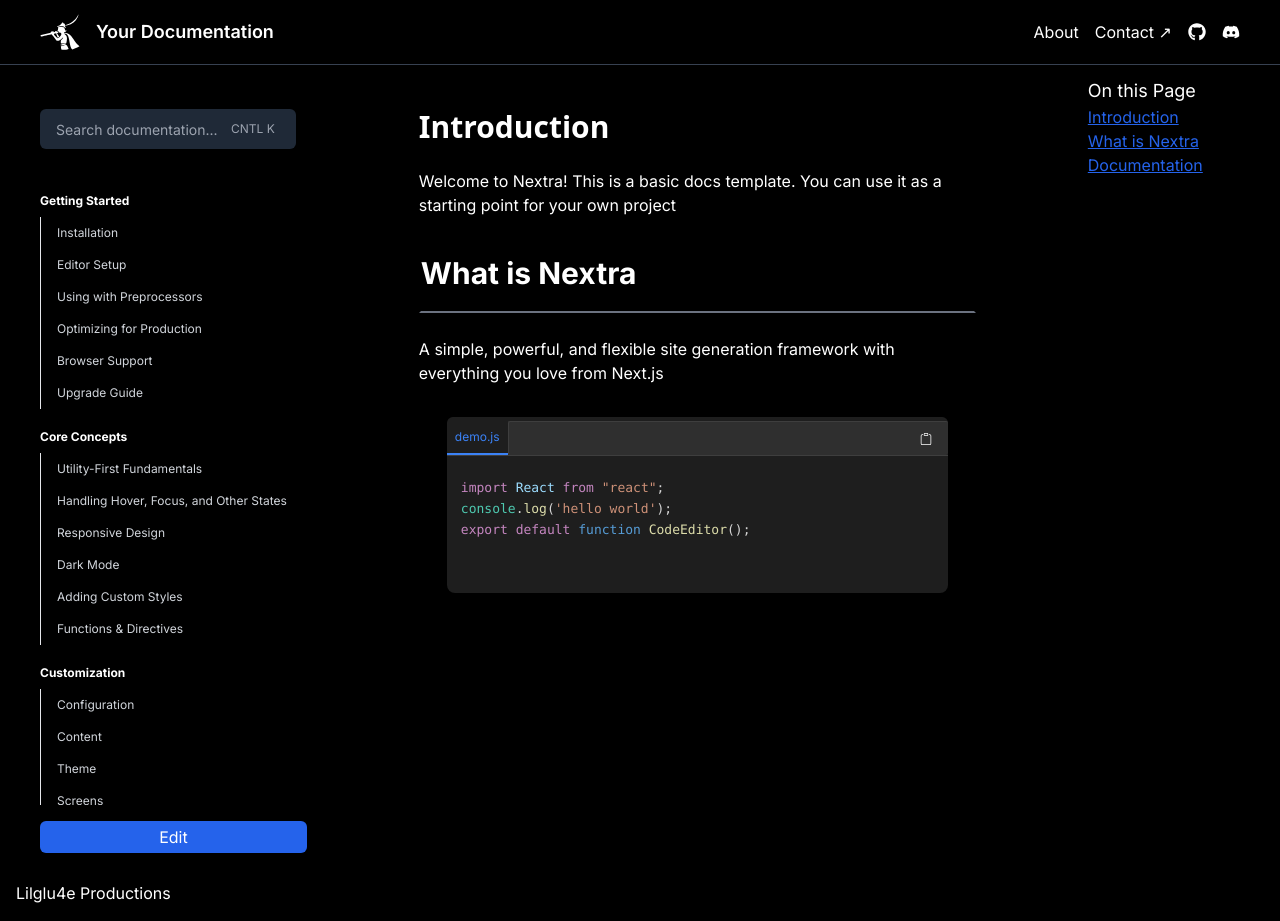
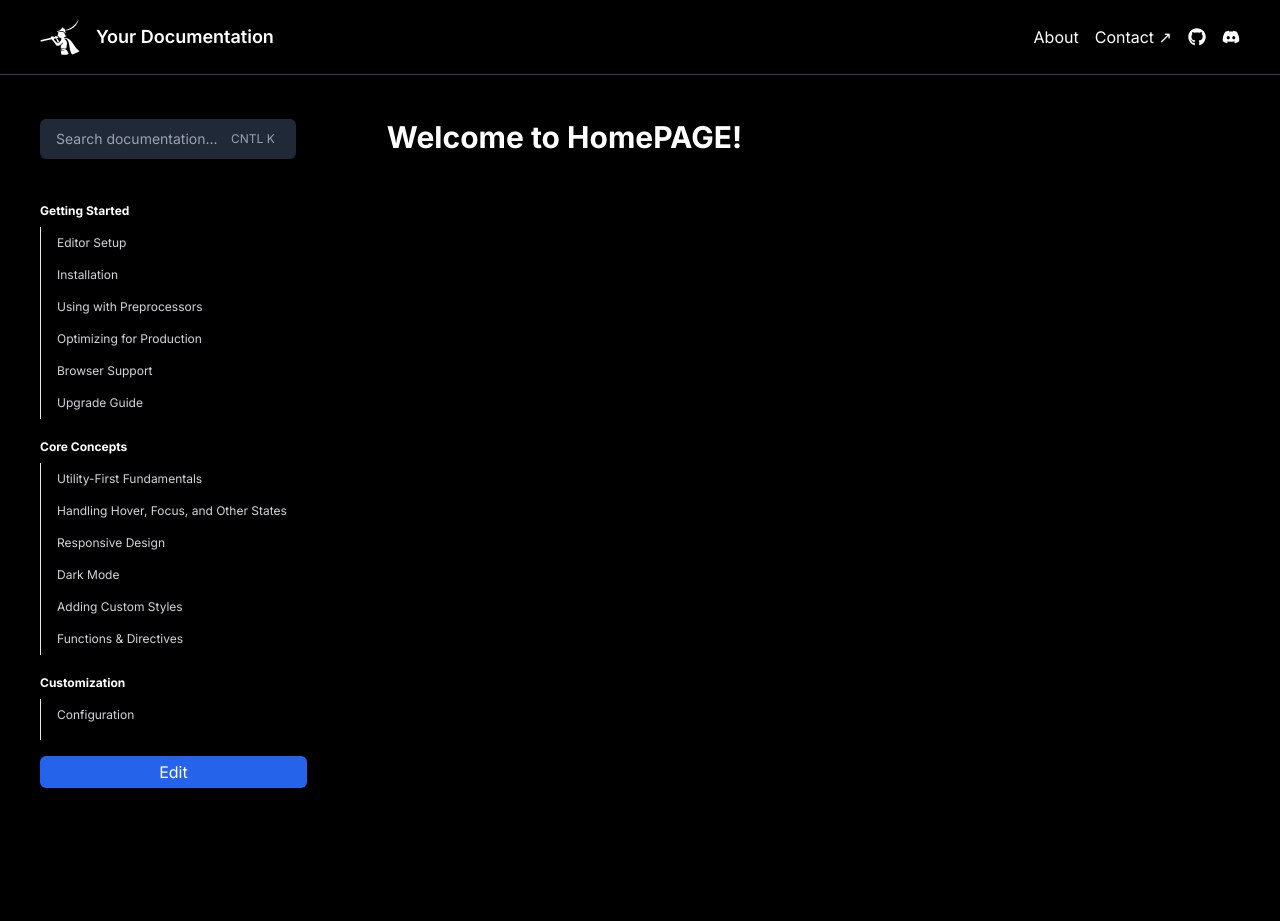
Before and after one commit to mohammadsarraf/next_template_1, a Next.js app: page / in a window 1280 px wide. After the commit the page ends 800 px from the top, so only its background shows below. Built offline with nearby package versions, Linux system fonts and the light colour scheme.

Commit message:
build fix

```diff
--- /dev/null
+++ b/data.json
@@ -0,0 +1,41 @@
+[
+    {
+        "Topic": "Getting Started",
+        "key": "Getting Started",
+        "Children": [
+            { "key": "2", "value": "Editor Setup", "content": "yepppppp" },
+            { "key": "1", "value": "Installation", "content": "Yoooo this is actually working!" },
+
+            { "key": "3", "value": "Using with Preprocessors", "content": "Hello3" },
+            { "key": "4", "value": "Optimizing for Production", "content": "Hello4" },
+            { "key": "5", "value": "Browser Support", "content": "Hello5" },
+            { "key": "6", "value": "Upgrade Guide", "content": "Hello6" }
+        ]
+    },
+    {
+        "Topic": "Core Concepts",
+        "key": "Core Concepts",
+        "Children": [
+            { "key": "1", "value": "Utility-First Fundamentals", "content": "Hello1" },
+            { "key": "2", "value": "Handling Hover, Focus, and Other States", "content": "Hello1" },
+            { "key": "3", "value": "Responsive Design", "content": "Hello1" },
+            { "key": "4", "value": "Dark Mode", "content": "Hello1" },
+            { "key": "5", "value": "Adding Custom Styles", "content": "Hello1" },
+            { "key": "6", "value": "Functions & Directives", "content": "Hello1" }
+        ]
+    },
+    {
+        "Topic": "Customization",
+        "key": "Customization",
+        "Children": [
+            { "key": "1", "value": "Configuration", "content": "Hello1" },
+            { "key": "2", "value": "Content", "content": "Hello1" },
+            { "key": "3", "value": "Theme", "content": "Hello1" },
+            { "key": "4", "value": "Screens", "content": "Hello1" },
+            { "key": "5", "value": "Colors", "content": "Hello1" },
+            { "key": "6", "value": "Spacing", "content": "Hello1" },
+            { "key": "7", "value": "Plugins", "content": "Hello1" },
+            { "key": "8", "value": "Presets", "content": "Hello1" }
+        ]
+    }
+]
--- a/src/app/Chats/page.tsx
+++ b/src/app/Chats/page.tsx
@@ -1,16 +1,21 @@
 'use client'
-import Head from "next/head";
 import React from "react";
 import Navbar from "../Components/Navbar";
-import Menu from "../Components/Menu";
-import Main from "../Components/Main";
 import ChildPage from "../Components/ChildPage";
+import jsonData from '../../../data.json';
 
+const modifiedTopics = jsonData.map((topic) => ({
+    ...topic,
+    Children: topic.Children.map(({ key, value, content }) => ({ key, value, content })),
+}));
 export default function Chats() {
     return (
         <div className="flex flex-col h-screen ">
             <Navbar />
-            <ChildPage />
+            <ChildPage
+                topics={modifiedTopics}
+                content={`Welcome to HomePAGE!`}
+            />
         </div>
     )
 }
--- a/src/app/Components/ChildPage.tsx
+++ b/src/app/Components/ChildPage.tsx
@@ -1,81 +1,27 @@
-
+'use client'
 import React, { useState } from "react";
 import Menu from "./Menu";
 import Main from "./Main";
-
-interface Topics {
-    Topic: string;
-    Children: { key: string; value: string, content: string }[];
-    key: string;
-}
+import jsonData from "../../../data.json"
 
 
-const initialTopics: Topics[] = [
-    {
-        Topic: "Getting Started",
-        key: "Introduction",
-        Children: [
-            { key: "1", value: "Installation", content: "Hello1" },
-            { key: "2", value: "Editor Setup", content: "Hello2" },
-            { key: "3", value: "Using with Preprocessors", content: "Hello3" },
-            { key: "4", value: "Optimizing for Production", content: "Hello4" },
-            { key: "5", value: "Browser Support", content: "Hello5" },
-            { key: "6", value: "Upgrade Guide", content: "Hello6" },
-        ],
-    },
-    {
-        Topic: "Core Concepts",
-        key: "Core Concepts",
-        Children: [
-            { key: "1", value: "Utility-First Fundamentals", content: "Hello1" },
-            { key: "2", value: "Handling Hover, Focus, and Other States", content: "Hello1" },
-            { key: "3", value: "Responsive Design", content: "Hello1" },
-            { key: "4", value: "Dark Mode", content: "Hello1" },
-            { key: "5", value: "Adding Custom Styles", content: "Hello1" },
-            { key: "6", value: "Functions & Directives", content: "Hello1" },
-        ],
-    },
-    {
-        Topic: "Customization",
-        key: "Customization",
-        Children: [
-            { key: "1", value: "Configuration", content: "Hello1" },
-            { key: "2", value: "Content", content: "Hello1" },
-            { key: "3", value: "Theme", content: "Hello1" },
-            { key: "4", value: "Screens", content: "Hello1" },
-            { key: "5", value: "Colors", content: "Hello1" },
-            { key: "6", value: "Spacing", content: "Hello1" },
-            { key: "7", value: "Plugins", content: "Hello1" },
-            { key: "8", value: "Presets", content: "Hello1" },
-        ],
-    },
-];
 
-const modifiedTopics: Topics[] = initialTopics.map((topic) => ({
-    ...topic,
-    Children: topic.Children.map(({ key, value, content }) => ({ key, value, content })),
-}));
+export default function ChildPage(props: any) {
 
-export default function ChildPage() {
     const [selectedChild, setSelectedChild] = useState<string | null>(null); // State to store the selected child
-    console.log(selectedChild)
+
     // Callback function to receive the selected child from Menu
     const handleSelectedChild = (childKey: string | null) => {
         setSelectedChild(childKey);
     };
+
     return (
+
         <div className="h-full flex overflow-y-hidden">
-            <Menu buttons={modifiedTopics} selectedChildCallback={handleSelectedChild} selectedChild="Installation" />
+            <Menu buttons={props.topics}/>
             <div className="text-white flex-grow px-10 py-11 max-h-full overflow-y-auto">
-                <h1>Welcome Page</h1>
+                <h1>{props.content}</h1>
             </div>
-            {/* {modifiedTopics.map((topic) => (
-				<div key={topic.key}>
-					{topic.Children.map((child) => (
-						<Main key={child.key} child={child.value} content={child.content} />
-					))}
-				</div>
-			))} */}
         </div>
     );
 }
--- a/src/app/Components/Menu.tsx
+++ b/src/app/Components/Menu.tsx
@@ -3,66 +3,11 @@ import React, { useState, useEffect, useRef } from "react";
 import { DragDropContext, Draggable, Droppable } from "react-beautiful-dnd";
 import { RxHamburgerMenu } from 'react-icons/rx'
 
-interface Button {
-  Topic: string;
-  Children: { key: string; value: string }[];
-  key: string;
-}
-
-const initialButtons: Button[] = [
-  {
-    Topic: "Getting Started",
-    key: "Introduction",
-    Children: [
-      { key: "1", value: "Installation" },
-      { key: "2", value: "Editor Setup" },
-      { key: "3", value: "Using with Preprocessors" },
-      { key: "4", value: "Optimizing for Production" },
-      { key: "5", value: "Browser Support" },
-      { key: "6", value: "Upgrade Guide" },
-    ],
-  },
-  {
-    Topic: "Core Concepts",
-    key: "Core Concepts",
-    Children: [
-      { key: "1", value: "Utility-First Fundamentals" },
-      { key: "2", value: "Handling Hover, Focus, and Other States" },
-      { key: "3", value: "Responsive Design" },
-      { key: "4", value: "Dark Mode" },
-      { key: "5", value: "Adding Custom Styles" },
-      { key: "6", value: "Functions & Directives" },
-    ],
-  },
-  {
-    Topic: "Customization",
-    key: "Customization",
-    Children: [
-      { key: "1", value: "Configuration" },
-      { key: "2", value: "Content" },
-      { key: "3", value: "Theme" },
-      { key: "4", value: "Screens" },
-      { key: "5", value: "Colors" },
-      { key: "6", value: "Spacing" },
-      { key: "7", value: "Plugins" },
-      { key: "8", value: "Presets" },
-    ],
-  },
-];
-
-interface Props {
-  params: {
-    buttons: any[];
-    selectedChildCallback: any;
-    selectedButton: string | null; // Add the selectedButton prop
-  };
-}
 
 export default function Menu(props: any) {
-  const { buttons: modifiedTopics, selectedChildCallback, selectedButton: parentSelectedButton } = props;
 
-  const [buttons, setButtons] = useState<Button[]>(initialButtons);
-  const [selectedButton, setSelectedButton] = useState<string | null>(parentSelectedButton);
+  const [buttons, setButtons] = useState(props.buttons);
+  const [selectedButton, setSelectedButton] = useState<string | null>('in');
   const [selectedChild, setSelectedChild] = useState<string | null>(null);
   const [isThemeDropdownOpen, setIsThemeDropdownOpen] = useState(false);
   const [selectedTheme, setSelectedTheme] = useState("light");
@@ -147,7 +92,7 @@ export default function Menu(props: any) {
         <Droppable droppableId="buttons" isDropDisabled={!isEditing}>
           {(provided) => (
             <div className={`overflow-auto pr-3`} ref={provided.innerRef} {...provided.droppableProps}>
-              {buttons.map((button, index) => (
+              {buttons.map((button: any, index: any) => (
                 <Draggable
                   key={button.key}
                   draggableId={button.key}
@@ -161,7 +106,6 @@ export default function Menu(props: any) {
                       className={`flex flex-col my-3 ${snapshot.isDragging ? "opacity-50" : ""}`}
                     >
                       <div className="flex items-center justify-between">
-
                         <p
                           className={`text-white text-xs font-bold ${selectedButton === button.key ? "text-blue-600" : ""}`}
                           onClick={() => handleButtonClick(button.key, null)}
@@ -177,7 +121,7 @@ export default function Menu(props: any) {
                       </div>
 
                       <div className="flex flex-col my-2">
-                        {button.Children.map((child) => (
+                        {button.Children.map((child: any) => (
                           <Link key={child.key} href={`/docs/${child.value}`}>
                             <button
                               key={child.key}
--- a/src/app/docs/[slug]/page.tsx
+++ b/src/app/docs/[slug]/page.tsx
@@ -1,9 +1,30 @@
 'use client'
 import ChildPage from "@/app/Components/ChildPage";
 import Navbar from "@/app/Components/Navbar";
+import jsonData from '../../../../data.json';
 
 interface Props {
     params: { slug: string; }
+}
+
+const modifiedTopics = jsonData.map((topic) => ({
+    ...topic,
+    Children: topic.Children.map(({ key, value, content }) => ({ key, value, content })),
+}));
+
+function getContentByChildName(childName: string) {
+    // Loop through the jsonData to find the child with the matching name
+    for (const topic of jsonData) {
+        for (const child of topic.Children) {
+            if (child.value === childName) {
+                // Return the content of the matching child
+                return child.content;
+            }
+        }
+    }
+
+    // Return a message if the child name is not found
+    return 'Child not found';
 }
 
 export default function docPage({ params }: Props) {
@@ -11,7 +32,9 @@ export default function docPage({ params }: Props) {
         <>
             <div className="flex flex-col h-screen ">
                 <Navbar />
-                <ChildPage />
+                <ChildPage
+                    topics={modifiedTopics}
+                    content={getContentByChildName(params.slug)} />
             </div>
         </>
     )
--- a/src/app/globals.css
+++ b/src/app/globals.css
@@ -9,7 +9,7 @@
     h1 {
         @apply text-3xl;
         @apply font-bold;
-
+        @apply text-white
 
     }
 
--- a/src/app/page.tsx
+++ b/src/app/page.tsx
@@ -1,22 +1,22 @@
 'use client'
 import React from "react";
 import Navbar from "./Components/Navbar";
-import Menu from "./Components/Menu";
-import Main from "./Components/Main";
-import Info from "./Components/Info";
+import ChildPage from "./Components/ChildPage";
+import jsonData from "../../data.json";
 
-export default function Home() {
+const modifiedTopics = jsonData.map((topic) => ({
+    ...topic,
+    Children: topic.Children.map(({ key, value, content }) => ({ key, value, content })),
+}));
+
+export default function Chats() {
     return (
-        <div className="flex flex-col h-screen">
+        <div className="flex flex-col h-screen ">
             <Navbar />
-            <div className="flex-grow flex min-h-screen">
-                <Menu />
-                <Main />
-                <Info />
-            </div>
-            <footer className="text-white p-4">Lilglu4e Productions</footer>
-
+            <ChildPage
+                topics={modifiedTopics}
+                content={`Welcome to HomePAGE!`}
+            />
         </div>
-
-    );
+    )
 }
```
